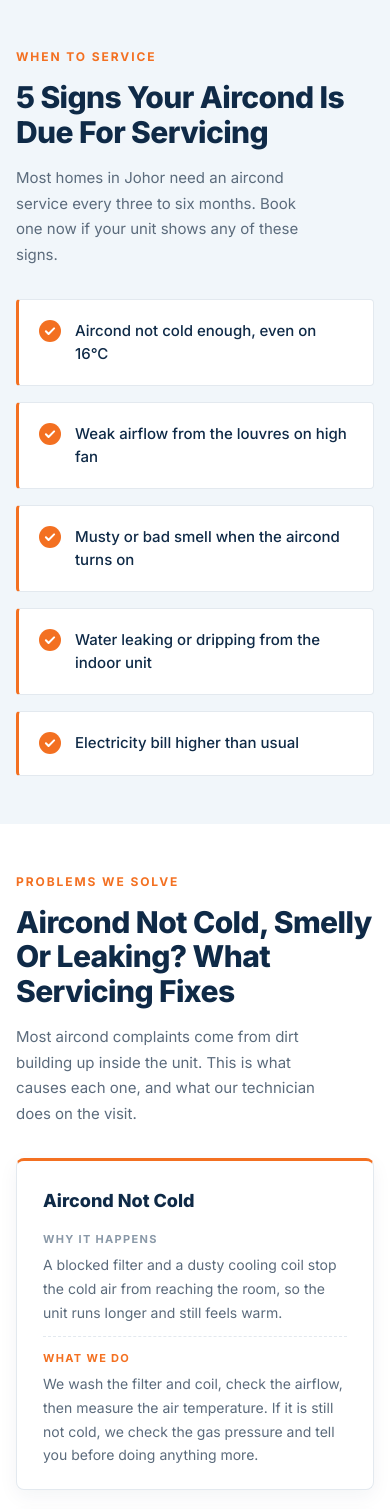
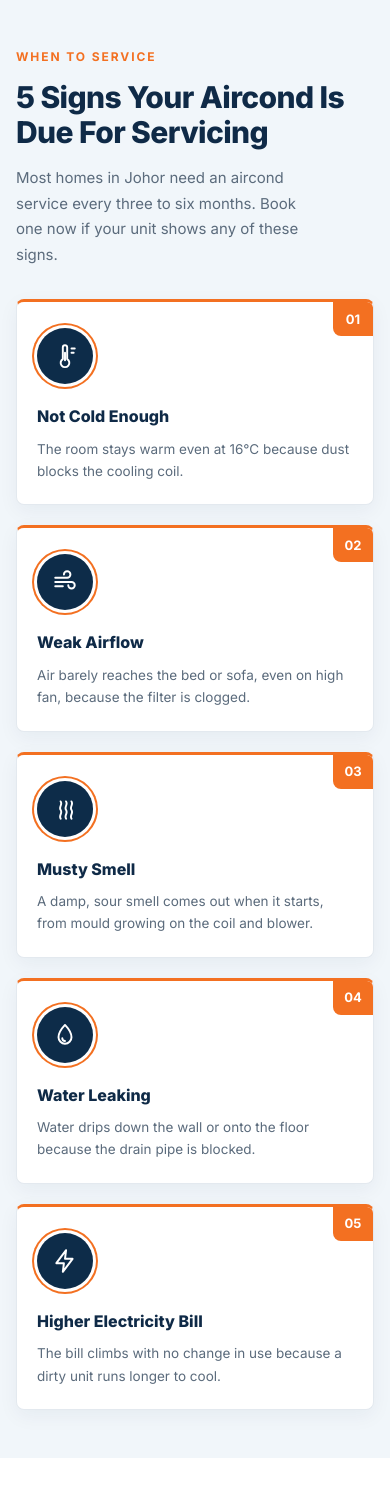
Before and after one commit to Shakeeb871/Narti-Aircon-Service, a PHP site: page /aircond-service/ in a window 390 px wide. Shown: the part 3250-4759 px from the top of the page. Run offline with PHP 8.4, Linux system fonts and the light colour scheme.

Commit message:
Aircond Service page: 5 Signs as numbered icon cards
Five cards in the How It Works style (number badge, issue icon, heading,
cause line): Not Cold Enough, Weak Airflow, Musty Smell, Water Leaking,
Higher Electricity Bill. 5 across on desktop, 3 + 2 centred on tablet,
2 + 1 then single column on phones.

Co-Authored-By: Claude Opus 5.5 <noreply@anthropic.com>
Claude-Session: https://claude.ai/code/session_01JJG1vAkqisZBuy8vj4XHPc

```diff
--- a/404.html
+++ b/404.html
@@ -29,7 +29,7 @@
   <link rel="preconnect" href="https://fonts.gstatic.com" crossorigin>
   <link href="https://fonts.googleapis.com/css2?family=Inter:wght@400;500;600;700;800&display=swap" rel="stylesheet">
 
-  <link rel="stylesheet" href="/assets/css/style.css?v=d7fd4afc">
+  <link rel="stylesheet" href="/assets/css/style.css?v=deef0165">
 
   <script type="application/ld+json">
 {
--- a/about/index.html
+++ b/about/index.html
@@ -29,7 +29,7 @@
   <link rel="preconnect" href="https://fonts.gstatic.com" crossorigin>
   <link href="https://fonts.googleapis.com/css2?family=Inter:wght@400;500;600;700;800&display=swap" rel="stylesheet">
 
-  <link rel="stylesheet" href="/assets/css/style.css?v=d7fd4afc">
+  <link rel="stylesheet" href="/assets/css/style.css?v=deef0165">
 
   <script type="application/ld+json">
 {
--- a/aircond-gas-top-up/index.html
+++ b/aircond-gas-top-up/index.html
@@ -29,7 +29,7 @@
   <link rel="preconnect" href="https://fonts.gstatic.com" crossorigin>
   <link href="https://fonts.googleapis.com/css2?family=Inter:wght@400;500;600;700;800&display=swap" rel="stylesheet">
 
-  <link rel="stylesheet" href="/assets/css/style.css?v=d7fd4afc">
+  <link rel="stylesheet" href="/assets/css/style.css?v=deef0165">
 
   <script type="application/ld+json">
 {
--- a/aircond-installation/index.html
+++ b/aircond-installation/index.html
@@ -29,7 +29,7 @@
   <link rel="preconnect" href="https://fonts.gstatic.com" crossorigin>
   <link href="https://fonts.googleapis.com/css2?family=Inter:wght@400;500;600;700;800&display=swap" rel="stylesheet">
 
-  <link rel="stylesheet" href="/assets/css/style.css?v=d7fd4afc">
+  <link rel="stylesheet" href="/assets/css/style.css?v=deef0165">
 
   <script type="application/ld+json">
 {
--- a/aircond-repair/index.html
+++ b/aircond-repair/index.html
@@ -29,7 +29,7 @@
   <link rel="preconnect" href="https://fonts.gstatic.com" crossorigin>
   <link href="https://fonts.googleapis.com/css2?family=Inter:wght@400;500;600;700;800&display=swap" rel="stylesheet">
 
-  <link rel="stylesheet" href="/assets/css/style.css?v=d7fd4afc">
+  <link rel="stylesheet" href="/assets/css/style.css?v=deef0165">
 
   <script type="application/ld+json">
 {
--- a/aircond-service/index.html
+++ b/aircond-service/index.html
@@ -29,7 +29,7 @@
   <link rel="preconnect" href="https://fonts.gstatic.com" crossorigin>
   <link href="https://fonts.googleapis.com/css2?family=Inter:wght@400;500;600;700;800&display=swap" rel="stylesheet">
 
-  <link rel="stylesheet" href="/assets/css/style.css?v=d7fd4afc">
+  <link rel="stylesheet" href="/assets/css/style.css?v=deef0165">
 
   <script type="application/ld+json">
 {
@@ -405,13 +405,38 @@
           </div>
           <p class="section-head__text">Most homes in Johor need an aircond service every three to six months. Book one now if your unit shows any of these signs.</p>
         </div>
-        <ul class="symptoms__grid">
-          <li class="symptom"><svg viewBox="0 0 24 24" aria-hidden="true"><path d="M5 12.5l4.5 4.5L19 7.5"/></svg><span>Aircond not cold enough, even on 16&deg;C</span></li>
-          <li class="symptom"><svg viewBox="0 0 24 24" aria-hidden="true"><path d="M5 12.5l4.5 4.5L19 7.5"/></svg><span>Weak airflow from the louvres on high fan</span></li>
-          <li class="symptom"><svg viewBox="0 0 24 24" aria-hidden="true"><path d="M5 12.5l4.5 4.5L19 7.5"/></svg><span>Musty or bad smell when the aircond turns on</span></li>
-          <li class="symptom"><svg viewBox="0 0 24 24" aria-hidden="true"><path d="M5 12.5l4.5 4.5L19 7.5"/></svg><span>Water leaking or dripping from the indoor unit</span></li>
-          <li class="symptom"><svg viewBox="0 0 24 24" aria-hidden="true"><path d="M5 12.5l4.5 4.5L19 7.5"/></svg><span>Electricity bill higher than usual</span></li>
-        </ul>
+        <div class="signs__grid">
+          <article class="sign-card">
+            <span class="sign-card__num">01</span>
+            <span class="sign-card__icon"><svg viewBox="0 0 24 24" aria-hidden="true"><path d="M14 14.8V4a2 2 0 1 0-4 0v10.8a4 4 0 1 0 4 0z"/><path d="M12 9v7"/><path d="M18 5h3M18 9h2"/></svg></span>
+            <h3 class="sign-card__title">Not Cold Enough</h3>
+            <p class="sign-card__text">The room stays warm even at 16&deg;C because dust blocks the cooling coil.</p>
+          </article>
+          <article class="sign-card">
+            <span class="sign-card__num">02</span>
+            <span class="sign-card__icon"><svg viewBox="0 0 24 24" aria-hidden="true"><path d="M3 8h11a3 3 0 1 0-3-3"/><path d="M3 12h15a3 3 0 1 1-3 3"/><path d="M3 16h7"/></svg></span>
+            <h3 class="sign-card__title">Weak Airflow</h3>
+            <p class="sign-card__text">Air barely reaches the bed or sofa, even on high fan, because the filter is clogged.</p>
+          </article>
+          <article class="sign-card">
+            <span class="sign-card__num">03</span>
+            <span class="sign-card__icon"><svg viewBox="0 0 24 24" aria-hidden="true"><path d="M8 21c-2-3 2-5 0-8s2-5 0-8"/><path d="M13 21c-2-3 2-5 0-8s2-5 0-8"/><path d="M18 21c-2-3 2-5 0-8s2-5 0-8"/></svg></span>
+            <h3 class="sign-card__title">Musty Smell</h3>
+            <p class="sign-card__text">A damp, sour smell comes out when it starts, from mould growing on the coil and blower.</p>
+          </article>
+          <article class="sign-card">
+            <span class="sign-card__num">04</span>
+            <span class="sign-card__icon"><svg viewBox="0 0 24 24" aria-hidden="true"><path d="M12 2.7s6 6.4 6 11.3a6 6 0 0 1-12 0c0-4.9 6-11.3 6-11.3z"/><path d="M9.5 15a2.5 2.5 0 0 0 2.5 2.5"/></svg></span>
+            <h3 class="sign-card__title">Water Leaking</h3>
+            <p class="sign-card__text">Water drips down the wall or onto the floor because the drain pipe is blocked.</p>
+          </article>
+          <article class="sign-card">
+            <span class="sign-card__num">05</span>
+            <span class="sign-card__icon"><svg viewBox="0 0 24 24" aria-hidden="true"><path d="M13 2 4 14h7l-1 8 9-12h-7z"/></svg></span>
+            <h3 class="sign-card__title">Higher Electricity Bill</h3>
+            <p class="sign-card__text">The bill climbs with no change in use because a dirty unit runs longer to cool.</p>
+          </article>
+        </div>
       </div>
     </section>
 
--- a/assets/css/style.css
+++ b/assets/css/style.css
@@ -2122,3 +2122,46 @@ a.service-card:hover .link-more span { transform: translateX(4px); }
 }
 @media (max-width: 640px) { .svc-about__point { gap: 14px; } .svc-about__point h3 { font-size: 16.5px; } }
 .trust + .svc-about { border-top: 0; }
+
+/* ---------- Signs grid (service page) ---------- */
+.signs__grid { display: grid; grid-template-columns: repeat(5, 1fr); gap: 20px; }
+.sign-card {
+  position: relative;
+  background: var(--white);
+  border: 1px solid var(--border);
+  border-top: 3px solid var(--orange);
+  border-radius: 8px;
+  padding: 26px 20px 22px;
+  box-shadow: 0 6px 20px rgba(13, 44, 73, .05);
+  transition: transform .3s, box-shadow .3s;
+}
+.sign-card:hover { transform: translateY(-5px); box-shadow: var(--shadow); }
+.sign-card__num {
+  position: absolute; top: 0; right: 0;
+  min-width: 40px; height: 34px; display: grid; place-items: center;
+  background: var(--orange); color: var(--white);
+  font-size: 13px; font-weight: 700;
+  border-radius: 0 6px 0 8px;
+}
+.sign-card__icon {
+  width: 56px; height: 56px; display: grid; place-items: center;
+  border-radius: 50%; background: var(--navy);
+  box-shadow: 0 0 0 3px var(--white), 0 0 0 5px var(--orange);
+  margin-bottom: 20px;
+}
+.sign-card__icon svg { width: 26px; height: 26px; fill: none; stroke: var(--white); stroke-width: 1.8; stroke-linecap: round; stroke-linejoin: round; }
+.sign-card__title { font-size: 16px; font-weight: 800; color: var(--ink); margin-bottom: 8px; }
+.sign-card__text { font-size: 13.5px; line-height: 1.65; color: var(--text); }
+@media (max-width: 1100px) {
+  .signs__grid { grid-template-columns: repeat(6, 1fr); }
+  .sign-card { grid-column: span 2; }
+  .sign-card:nth-child(4) { grid-column: 2 / span 2; }
+}
+@media (max-width: 760px) {
+  .signs__grid { grid-template-columns: 1fr 1fr; }
+  .sign-card, .sign-card:nth-child(4) { grid-column: auto; }
+  .sign-card:last-child { grid-column: 1 / -1; }
+}
+@media (max-width: 480px) {
+  .signs__grid { grid-template-columns: 1fr; }
+}
--- a/contact-us/index.html
+++ b/contact-us/index.html
@@ -29,7 +29,7 @@
   <link rel="preconnect" href="https://fonts.gstatic.com" crossorigin>
   <link href="https://fonts.googleapis.com/css2?family=Inter:wght@400;500;600;700;800&display=swap" rel="stylesheet">
 
-  <link rel="stylesheet" href="/assets/css/style.css?v=d7fd4afc">
+  <link rel="stylesheet" href="/assets/css/style.css?v=deef0165">
 
   <script type="application/ld+json">
 {
--- a/index.html
+++ b/index.html
@@ -30,7 +30,7 @@
   <link href="https://fonts.googleapis.com/css2?family=Inter:wght@400;500;600;700;800&display=swap" rel="stylesheet">
 
   <link rel="preload" as="image" href="assets/images/hero/technician-with-gauges.webp" imagesrcset="assets/images/hero/technician-with-gauges-480.webp 480w, assets/images/hero/technician-with-gauges-800.webp 800w, assets/images/hero/technician-with-gauges.webp 1200w" imagesizes="(max-width: 991px) calc(100vw - 32px), 55vw">
-  <link rel="stylesheet" href="assets/css/style.css?v=d7fd4afc">
+  <link rel="stylesheet" href="assets/css/style.css?v=deef0165">
 
   <script type="application/ld+json">
 {
--- a/projects/index.html
+++ b/projects/index.html
@@ -29,7 +29,7 @@
   <link rel="preconnect" href="https://fonts.gstatic.com" crossorigin>
   <link href="https://fonts.googleapis.com/css2?family=Inter:wght@400;500;600;700;800&display=swap" rel="stylesheet">
 
-  <link rel="stylesheet" href="/assets/css/style.css?v=d7fd4afc">
+  <link rel="stylesheet" href="/assets/css/style.css?v=deef0165">
 
   <script type="application/ld+json">
 {
--- a/services/index.html
+++ b/services/index.html
@@ -29,7 +29,7 @@
   <link rel="preconnect" href="https://fonts.gstatic.com" crossorigin>
   <link href="https://fonts.googleapis.com/css2?family=Inter:wght@400;500;600;700;800&display=swap" rel="stylesheet">
 
-  <link rel="stylesheet" href="/assets/css/style.css?v=d7fd4afc">
+  <link rel="stylesheet" href="/assets/css/style.css?v=deef0165">
 
   <script type="application/ld+json">
 {
```
